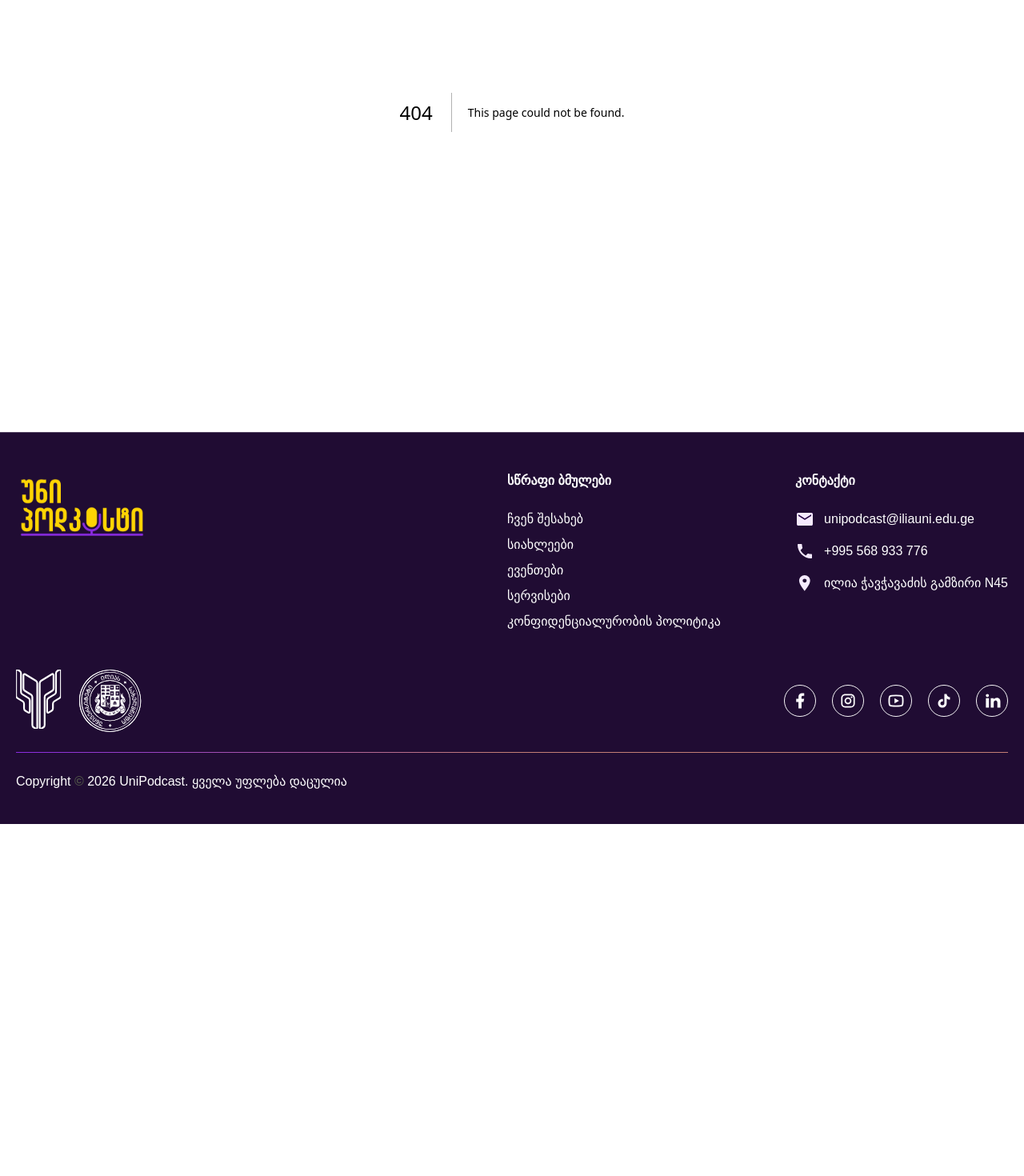
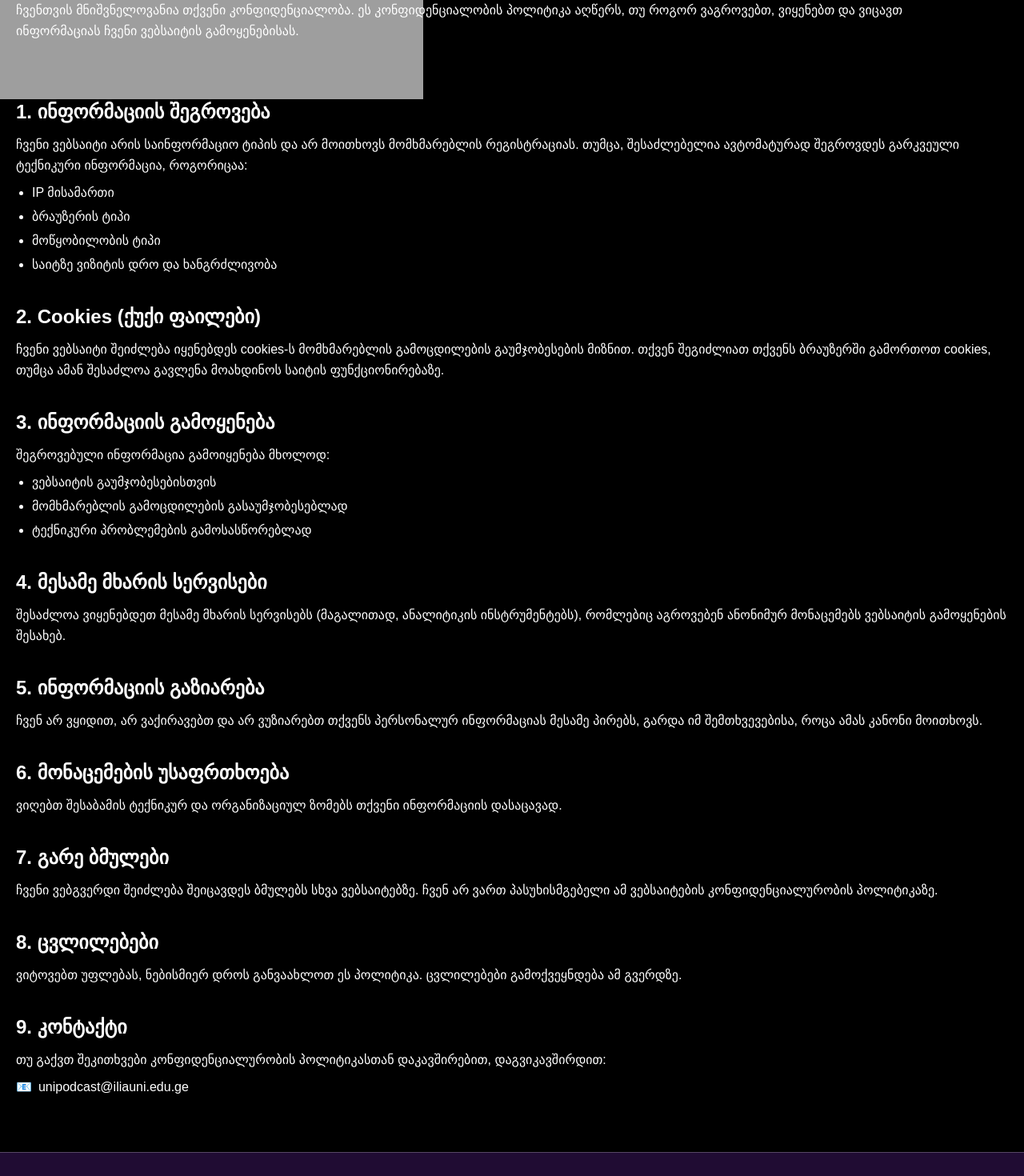
Before and after one commit to Mind1a/unipodcast, a Next.js app: page /privacy-policyy in a window 1280 px wide. Before the commit this address had no page. Shown: the part 260-1730 px from the top of the page at 80% size. Before the commit the page ends 1290 px from the top, so only its background shows below. Built offline with nearby package versions, Linux system fonts and the light colour scheme; grey boxes are pictures that could not be loaded; a web font is replaced by a local one.

Commit message:
feature/privacy-policy

```diff
--- /dev/null
+++ b/app/privacy-policyy/page.tsx
@@ -0,0 +1,5 @@
+import PrivacyPolicy from "@/features/components/privacy-policy/PrivacyPolicy";
+
+export default function Page() {
+  return <PrivacyPolicy />;
+}
--- /dev/null
+++ b/features/components/privacy-policy/PrivacyPolicy.tsx
@@ -0,0 +1,124 @@
+import LgvBebasText from "@/features/news/components/LgvBebasText";
+import Image from "next/image";
+const privacySections = [
+  {
+    title: "1. ინფორმაციის შეგროვება",
+    description:
+      "ჩვენი ვებსაიტი არის საინფორმაციო ტიპის და არ მოითხოვს მომხმარებლის რეგისტრაციას. თუმცა, შესაძლებელია ავტომატურად შეგროვდეს გარკვეული ტექნიკური ინფორმაცია, როგორიცაა:",
+    list: [
+      "IP მისამართი",
+      "ბრაუზერის ტიპი",
+      "მოწყობილობის ტიპი",
+      "საიტზე ვიზიტის დრო და ხანგრძლივობა",
+    ],
+  },
+  {
+    title: "2. Cookies (ქუქი ფაილები)",
+    description:
+      "ჩვენი ვებსაიტი შეიძლება იყენებდეს cookies-ს მომხმარებლის გამოცდილების გაუმჯობესების მიზნით. თქვენ შეგიძლიათ თქვენს ბრაუზერში გამორთოთ cookies, თუმცა ამან შესაძლოა გავლენა მოახდინოს საიტის ფუნქციონირებაზე.",
+  },
+  {
+    title: "3. ინფორმაციის გამოყენება",
+    description: "შეგროვებული ინფორმაცია გამოიყენება მხოლოდ:",
+    list: [
+      "ვებსაიტის გაუმჯობესებისთვის",
+      "მომხმარებლის გამოცდილების გასაუმჯობესებლად",
+      "ტექნიკური პრობლემების გამოსასწორებლად",
+    ],
+  },
+  {
+    title: "4. მესამე მხარის სერვისები",
+    description:
+      "შესაძლოა ვიყენებდეთ მესამე მხარის სერვისებს (მაგალითად, ანალიტიკის ინსტრუმენტებს), რომლებიც აგროვებენ ანონიმურ მონაცემებს ვებსაიტის გამოყენების შესახებ.",
+  },
+  {
+    title: "5. ინფორმაციის გაზიარება",
+    description:
+      "ჩვენ არ ვყიდით, არ ვაქირავებთ და არ ვუზიარებთ თქვენს პერსონალურ ინფორმაციას მესამე პირებს, გარდა იმ შემთხვევებისა, როცა ამას კანონი მოითხოვს.",
+  },
+  {
+    title: "6. მონაცემების უსაფრთხოება",
+    description:
+      "ვიღებთ შესაბამის ტექნიკურ და ორგანიზაციულ ზომებს თქვენი ინფორმაციის დასაცავად.",
+  },
+  {
+    title: "7. გარე ბმულები",
+    description:
+      "ჩვენი ვებგვერდი შეიძლება შეიცავდეს ბმულებს სხვა ვებსაიტებზე. ჩვენ არ ვართ პასუხისმგებელი ამ ვებსაიტების კონფიდენციალურობის პოლიტიკაზე.",
+  },
+  {
+    title: "8. ცვლილებები",
+    description:
+      "ვიტოვებთ უფლებას, ნებისმიერ დროს განვაახლოთ ეს პოლიტიკა. ცვლილებები გამოქვეყნდება ამ გვერდზე.",
+  },
+  {
+    title: "9. კონტაქტი",
+    description:
+      "თუ გაქვთ შეკითხვები კონფიდენციალურობის პოლიტიკასთან დაკავშირებით, დაგვიკავშირდით:",
+    email: "unipodcast@iliauni.edu.ge",
+  },
+];
+
+const PrivacyPolicy = () => {
+  return (
+    <main className="relative  min-h-screen bg-black text-white">
+      <Image
+        src="/assets/images/privacy-policy/EllipseTablet.png"
+        alt=""
+        width={661}
+        height={356}
+        aria-hidden="true"
+        priority
+        className="pointer-events-none absolute left-[-132px] xl:left-[1019] top-[28px] xl:top-[200] z-0 hidden h-[356px] w-[661px]  md:block "
+      />
+
+      <section className="relative z-10 mx-auto w-full max-w-[390px] px-4 pt-[104px] pb-12 md:max-w-[768px] md:px-6 xl:max-w-[1240px] xl:px-0 xl:pt-[132px] xl:pb-[68px]">
+        <h1 className=" font-display text-[30px] font-bold leading-normal text-[#FED403] md:text-center xl:text-[40px]">
+          <LgvBebasText>კონფიდენციალურობის პოლიტიკა</LgvBebasText>
+        </h1>
+
+        <p className="mt-6 text-[16px] leading-[26px] md:mt-8 xl:mt-[68px] xl:max-w-[1120px]">
+          ჩვენთვის მნიშვნელოვანია თქვენი კონფიდენციალობა. ეს კონფიდენციალობის
+          პოლიტიკა აღწერს, თუ როგორ ვაგროვებთ, ვიყენებთ და ვიცავთ ინფორმაციას
+          ჩვენი ვებსაიტის გამოყენებისას.
+        </p>
+
+        <div className="mt-[50px] space-y-8 md:mt-8 xl:mt-[68px]">
+          {privacySections.map((section) => (
+            <article key={section.title}>
+              <h2 className="text-[24px] font-bold leading-[40px]">
+                {section.title}
+              </h2>
+
+              <p className="mt-2 text-[16px] leading-[26px]">
+                {section.description}
+              </p>
+
+              {section.list && (
+                <ul className="mt-2 list-disc space-y-1 pl-5 text-[16px] leading-[26px]">
+                  {section.list.map((item) => (
+                    <li key={item}>{item}</li>
+                  ))}
+                </ul>
+              )}
+
+              {section.email && (
+                <div className="mt-2 flex items-center gap-2 text-[16px] leading-[26px]">
+                  <span>📧</span>
+                  <a
+                    href={`mailto:${section.email}`}
+                    className="break-all hover:underline"
+                  >
+                    {section.email}
+                  </a>
+                </div>
+              )}
+            </article>
+          ))}
+        </div>
+      </section>
+    </main>
+  );
+};
+
+export default PrivacyPolicy;
```
Also changed, not shown: public/assets/images/EllipseDesktop.png (added), public/assets/images/EllipseTablet.png (added).
